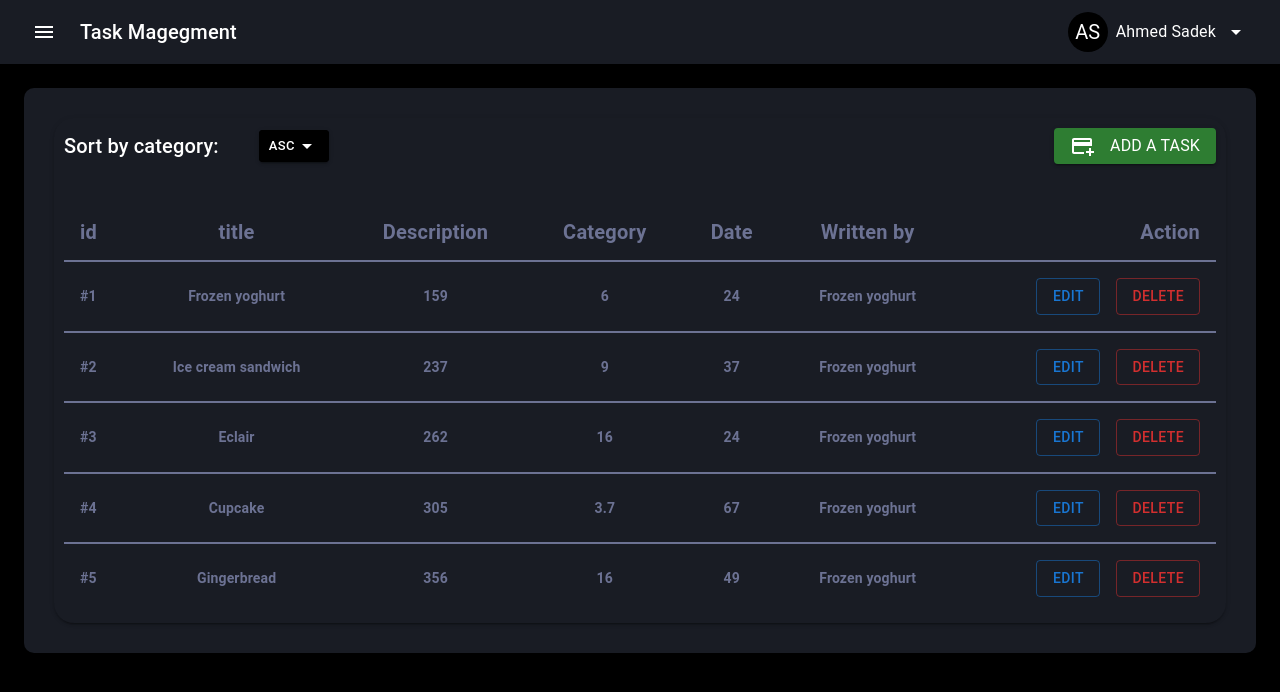
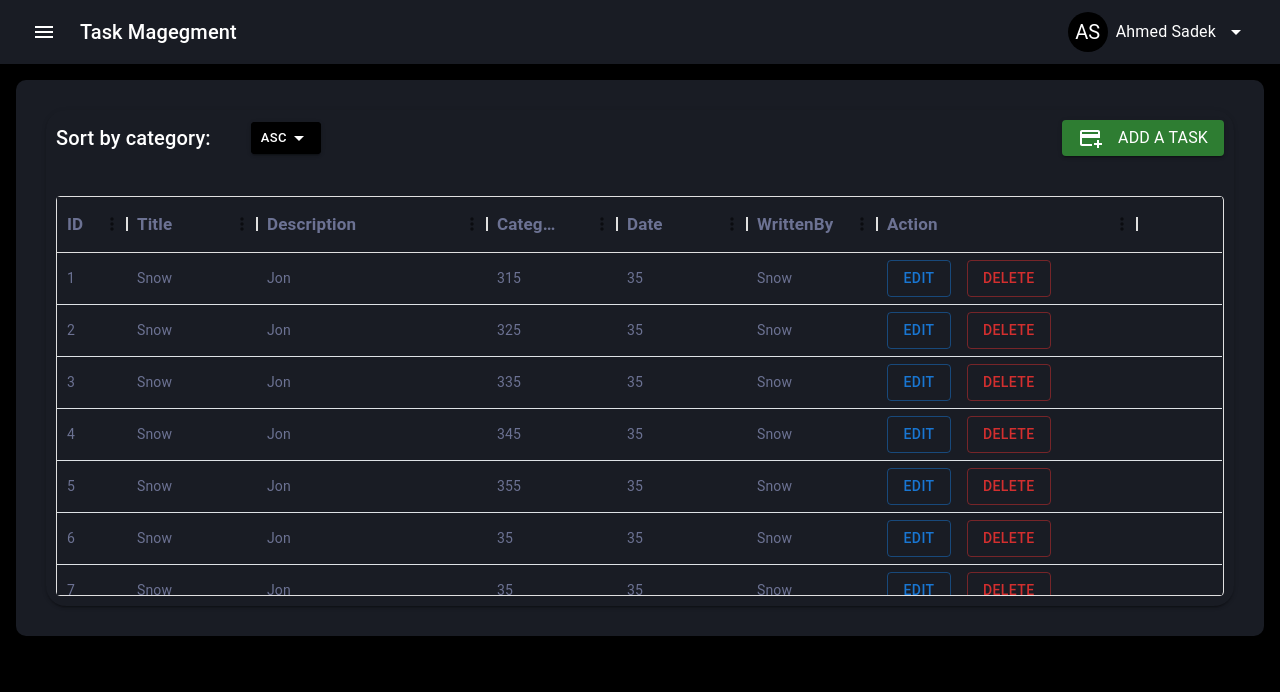
Before and after one commit to Ahmed-Sadek89/task-frontend-react-3-3-2024, a React (Create React App) app: page / in a window 1280 px wide. Shown: the top 692 px of the page. Built offline with nearby package versions, Linux system fonts and the light colour scheme.

Commit message:
Home.tsx

```diff
--- a/package.json
+++ b/package.json
@@ -6,6 +6,7 @@
     "@emotion/styled": "^11.11.0",
     "@mui/icons-material": "^5.15.11",
     "@mui/material": "^5.15.11",
+    "@mui/x-data-grid": "^6.19.6",
     "@testing-library/jest-dom": "^5.17.0",
     "@testing-library/react": "^13.4.0",
     "@testing-library/user-event": "^13.5.0",
--- a/src/components/Layout/Layout.tsx
+++ b/src/components/Layout/Layout.tsx
@@ -9,7 +9,7 @@ const Main = styled('main', { shouldForwardProp: (prop) => prop !== 'open' })<{
   open?: boolean;
 }>(({ theme, open }) => ({
   flexGrow: 1,
-  padding: theme.spacing(3),
+  padding: theme.spacing(2),
   transition: theme.transitions.create('margin', {
     easing: theme.transitions.easing.sharp,
     duration: theme.transitions.duration.leavingScreen,
@@ -45,7 +45,7 @@ const Layout = () => {
             <CustomAppBar open={open} handleDrawerOpen={handleDrawerOpen} />
             <CustomDrawer open={open} anchor={'right'} display={{ xs: "block", md: "none" }} handleDrawerClose={handleDrawerClose} />
             <CustomDrawer open={open} anchor={'left'} display={{ xs: "none", md: "block" }} handleDrawerClose={handleDrawerClose} />
-            <Main>
+            <Main sx={{padding: {xs: "16px 0px", md: '16px'}}}>
                 <DrawerHeader />
                 <Outlet />
             </Main>
--- a/src/pages/Home/Home.tsx
+++ b/src/pages/Home/Home.tsx
@@ -1,4 +1,4 @@
-import { TableContainer, Box, Typography, Button } from '@mui/material';
+import { TableContainer, Box, Typography, Button, Paper } from '@mui/material';
 import { addTaskBtn, categoryBox, headerBox, tableBox, tableContainer } from './styles';
 import DropDownCategory from './DropDownCategory';
 import TasksTable from './TasksTable';
@@ -8,11 +8,11 @@ import AddCardOutlinedIcon from '@mui/icons-material/AddCardOutlined';
 export default function Home() {
   const navigate = useNavigate()
   return (
-    <TableContainer sx={tableContainer}>
+    <TableContainer sx={tableContainer} component={Paper}>
       <Box boxShadow={2} sx={tableBox}>
         <Box sx={headerBox}>
           <Box sx={categoryBox}>
-            <Typography variant="h6">
+            <Typography variant="h6" color='secondary.light'>
               Sort by category:
             </Typography>
             <DropDownCategory />
--- a/src/pages/Home/TasksTable.tsx
+++ b/src/pages/Home/TasksTable.tsx
@@ -1,42 +1,66 @@
-import { Table, TableBody, TableCell, TableHead, TableRow, Button } from '@mui/material';
-import { cellsInTableBody, cellsInTableHead } from './styles';
-import { rows, tableHeading } from './variables';
+import { DataGrid, GridColDef } from '@mui/x-data-grid';
+import { cellsInTableBody, dataGridStyle } from './styles';
+import { Box, Button } from '@mui/material';
 import { useNavigate } from 'react-router-dom';
 
-const TasksTable = () => {
-    const navigate = useNavigate()
-    return (
-        <Table sx={{ minWidth: 650 }}>
-            <TableHead>
-                <TableRow>
-                    {
-                        tableHeading.map(index => (
-                            <TableCell key={index.title} sx={cellsInTableHead} align={index.align}>{index.title}</TableCell>
-                        ))
-                    }
-                </TableRow>
-            </TableHead>
-            <TableBody>
-                {rows.map((row) => (
-                    <TableRow
-                        key={row.id}
-                        sx={{ '&:last-child td, &:last-child th': { border: 0 } }}
-                    >
-                        <TableCell sx={cellsInTableBody} align="left">#{row.id}</TableCell>
-                        <TableCell sx={cellsInTableBody} align="center">{row.name}</TableCell>
-                        <TableCell sx={cellsInTableBody} align="center">{row.calories}</TableCell>
-                        <TableCell sx={cellsInTableBody} align="center">{row.fat}</TableCell>
-                        <TableCell sx={cellsInTableBody} align="center">{row.carbs}</TableCell>
-                        <TableCell sx={cellsInTableBody} align="center">{row.writtenBy}</TableCell>
-                        <TableCell sx={{ ...cellsInTableBody }} align="right">
-                            <Button sx={{ mr: 2 }} variant='outlined' color='primary' onClick={() => navigate(`task/${row.id}`)}>Edit</Button>
-                            <Button variant='outlined' color='error'>Delete</Button>
-                        </TableCell>
-                    </TableRow>
-                ))}
-            </TableBody>
-        </Table>
-    )
+const columns: GridColDef[] = [
+  { field: 'id', headerName: 'ID', width: 70, sortable: false, },
+  { field: 'title', headerName: 'Title', width: 130, sortable: false, },
+  { field: 'description', headerName: 'Description', width: 230, sortable: false, },
+  {
+    field: 'category',
+    headerName: 'Category',
+    sortable: true,
+    width: 130,
+
+  },
+  {
+    field: 'date',
+    headerName: 'Date',
+    width: 130,
+    sortable: false,
+  },
+  { field: 'Written_by', headerName: 'WrittenBy', width: 130, sortable: false, },
+
+  {
+    field: 'action',
+    headerName: 'Action',
+    description: 'This column has a value getter and is not sortable.',
+    sortable: false,
+    width: 260,
+    renderCell: RenderButtonGroupCell
+  },
+];
+
+const rows = [
+  { id: 1, title: 'Snow', description: 'Jon', category: 315, date: 35, Written_by: 'Snow' },
+  { id: 2, title: 'Snow', description: 'Jon', category: 325, date: 35, Written_by: 'Snow' },
+  { id: 3, title: 'Snow', description: 'Jon', category: 335, date: 35, Written_by: 'Snow' },
+  { id: 4, title: 'Snow', description: 'Jon', category: 345, date: 35, Written_by: 'Snow' },
+  { id: 5, title: 'Snow', description: 'Jon', category: 355, date: 35, Written_by: 'Snow' },
+  { id: 6, title: 'Snow', description: 'Jon', category: 35, date: 35, Written_by: 'Snow' },
+  { id: 7, title: 'Snow', description: 'Jon', category: 35, date: 35, Written_by: 'Snow' },
+  { id: 8, title: 'Snow', description: 'Jon', category: 35, date: 35, Written_by: 'Snow' },
+  { id: 9, title: 'Snow', description: 'Jon', category: 35, date: 35, Written_by: 'Snow' }
+];
+function RenderButtonGroupCell(params: any) {
+  const navigate = useNavigate()
+  return (
+    <Box sx={cellsInTableBody}>
+      <Button sx={{ mr: 2 }} variant='outlined' color='primary' onClick={() => navigate(`task/${params.row.id}`)}>Edit</Button>
+      <Button variant='outlined' color='error'>Delete</Button>
+    </Box>
+  );
 }
-
-export default TasksTable
+export default function DataTable() {
+  return (
+    <div style={{ height: 400, width: '100%' }}>
+      <DataGrid
+        rows={rows}
+        columns={columns}
+        hideFooterPagination
+        sx={dataGridStyle}
+      />
+    </div>
+  );
+}
--- a/src/pages/Home/styles.ts
+++ b/src/pages/Home/styles.ts
@@ -1,9 +1,40 @@
+export const dataGridStyle = {
+    "& .MuiDataGrid-main": {
+        backgroundColor: "secondary.main",
+        width: '91vw',
+        overflowX: 'scroll',
+    },
+    "& .MuiDataGrid-columnHeaderTitle": {
+        fontWeight: "bold",
+        fontSize: "17px"
+    },
+    '& .MuiDataGrid-columnHeader, & .MuiDataGrid-cell': {
+        backgroundColor: "secondary.main",
+        color: "secondary.contrastText",
+        borderBottom: '1px solid #dee2e6',
+    },
+    '& .MuiDataGrid-row': {
+        backgroundColor: "secondary.main",
+        color: "secondary.contrastText",
+        '&:hover': {
+            backgroundColor: '#f5f5f5',
+        },
+    },
+    "& .MuiDataGrid-footerContainer ": { display: 'none' },
+
+}
+
 export const tableBox = {
     borderRadius: '20px', padding: '10px'
 }
 export const headerBox = {
-    display: 'flex', flexDirection: "row", alignItems: "center", justifyContent: "space-between", mb: '40px'
-  }
+    display: 'flex',
+    flexDirection: {xs:"column", md: "row"},
+    alignItems: "center",
+    justifyContent: {xs:"flex-start", md: "space-between"},
+    gap: 3,
+    mb: '40px'
+}
 export const categoryBox = {
     display: 'flex', flexDirection: "row", gap: 5, alignItems: 'center'
 }
@@ -28,6 +59,6 @@ export const cellsInTableBody = {
 }
 export const tableContainer = {
     backgroundColor: "secondary.main",
-    padding: "30px",
+    padding: {xs: "30px 0px", md: "30px"},
     borderRadius: '10px'
 }
--- a/src/pages/Home/variables.ts
+++ /dev/null
@@ -1,52 +0,0 @@
-
-export function createData(
-    id: number,
-    name: string,
-    calories: number,
-    fat: number,
-    carbs: number,
-    writtenBy: string,
-    protein: number,
-) {
-    return { id, name, calories, fat, carbs,writtenBy,  protein };
-}
-
-export const tableHeading: { title: string, align: "center" | "right" | "left" }[] = [
-    {
-        title: "id",
-        align: "left",
-    },
-    {
-        title: "title",
-        align: "center",
-    },
-    {
-        title: "Description",
-        align: "center",
-    },
-    {
-        title: "Category",
-        align: "center",
-    },
-    {
-        title: "Date",
-        align: "center",
-    },
-    {
-        title: "Written by",
-        align: "center",
-    },
-    {
-        title: "Action",
-        align: "right",
-    },
-];
-
-export const rows = [
-    createData(1, 'Frozen yoghurt', 159, 6.0, 24,'Frozen yoghurt', 4.0),
-    createData(2, 'Ice cream sandwich', 237, 9.0, 37,'Frozen yoghurt', 4.3),
-    createData(3, 'Eclair', 262, 16.0, 24,'Frozen yoghurt', 6.0),
-    createData(4, 'Cupcake', 305, 3.7, 67,'Frozen yoghurt', 4.3),
-    createData(5, 'Gingerbread', 356, 16.0, 49,'Frozen yoghurt', 3.9),
-
-];
```
Also changed, not shown: sadek.tsx (deleted, +0 -31 lines), 1 other file (tests, documents, lock files or other folders).
